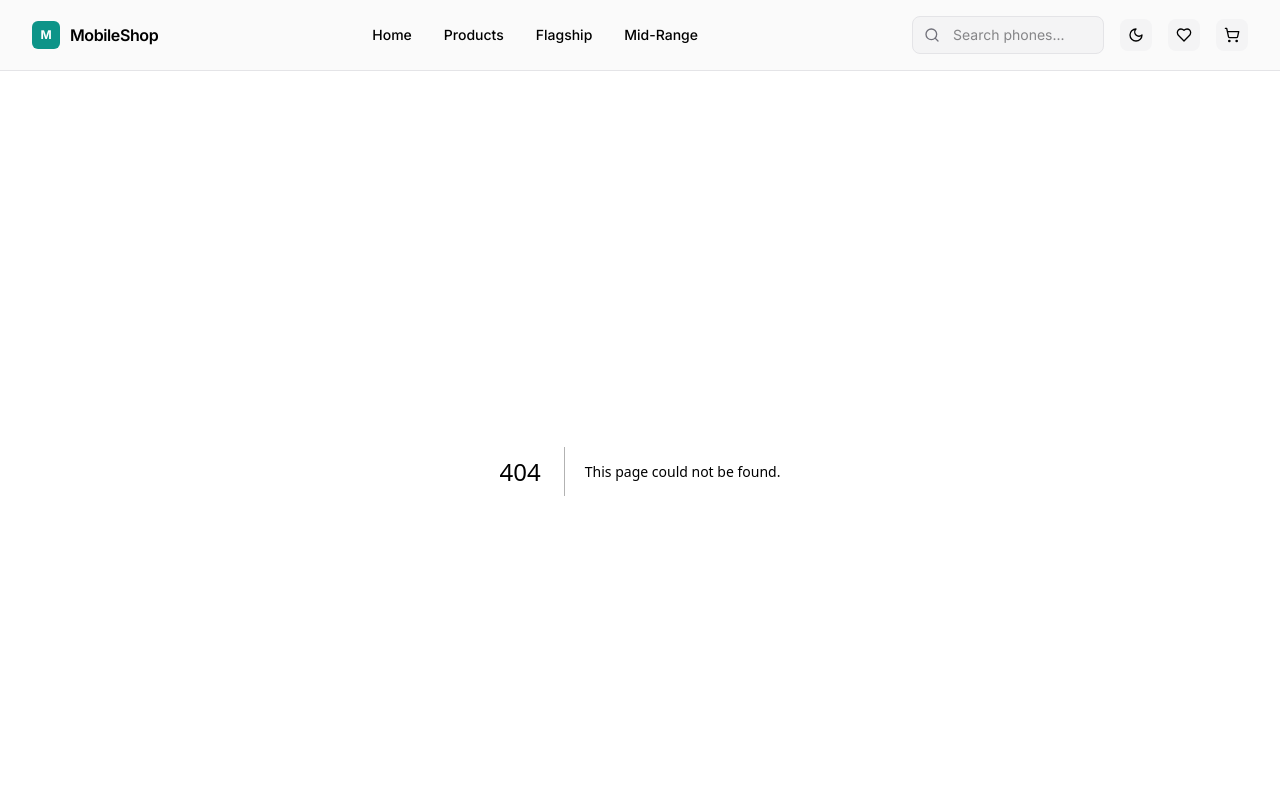
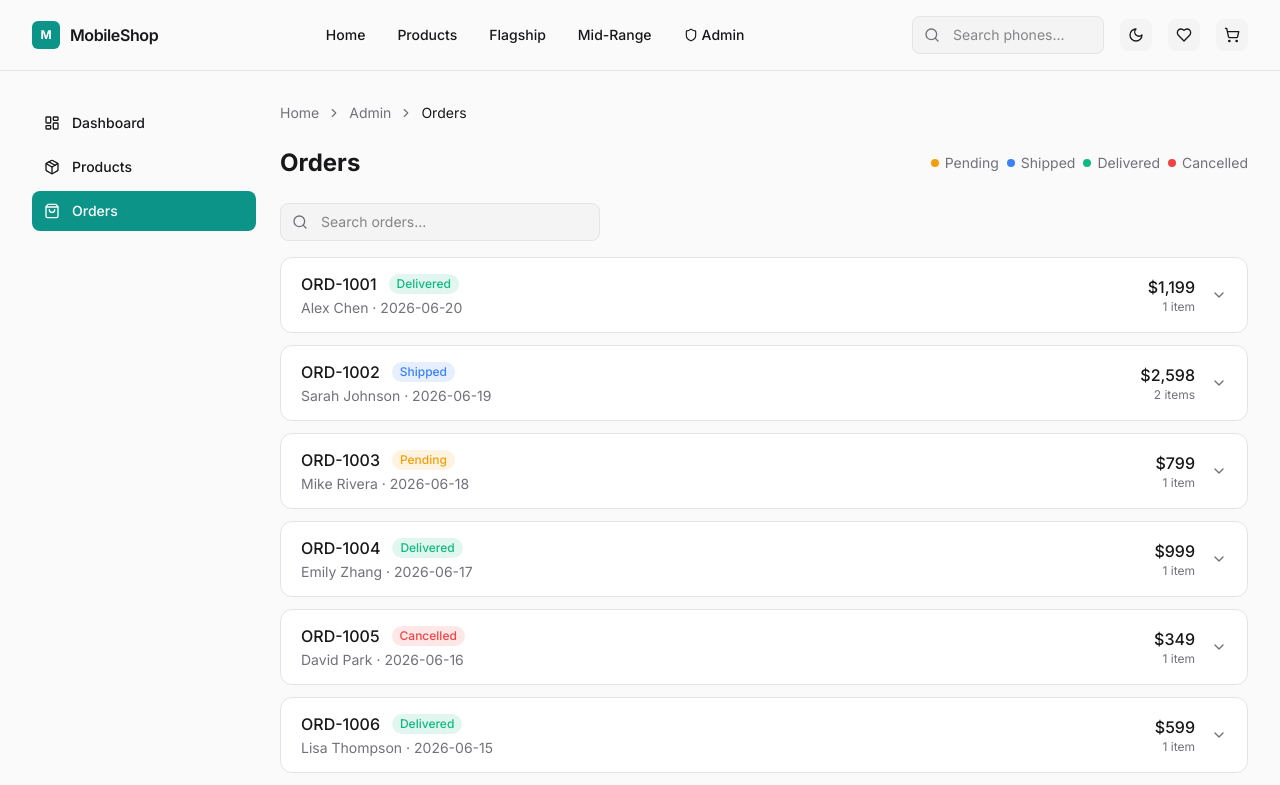
Before and after one commit to xoralife/mobile-website-v.1, a Next.js app: page /admin/orders in a window 1280 px wide. Before the commit this address had no page. Shown: the top 785 px of the page. Built offline with nearby package versions, Linux system fonts and the light colour scheme.

Commit message:
add admin orders page and admin link in Header

```diff
--- /dev/null
+++ b/src/app/admin/orders/page.js
@@ -0,0 +1,162 @@
+"use client";
+
+import { useState } from "react";
+import { products } from "@/lib/data";
+import { Search, ChevronDown } from "lucide-react";
+
+const statusColors = {
+  pending: "#f59e0b",
+  shipped: "#3b82f6",
+  delivered: "#10b981",
+  cancelled: "#ef4444",
+};
+
+const initialOrders = [
+  { id: "ORD-1001", customer: "Alex Chen", email: "alex@example.com", date: "2026-06-20", total: 1199, status: "delivered", items: [products[0]] },
+  { id: "ORD-1002", customer: "Sarah Johnson", email: "sarah@example.com", date: "2026-06-19", total: 2598, status: "shipped", items: [products[1], products[6]] },
+  { id: "ORD-1003", customer: "Mike Rivera", email: "mike@example.com", date: "2026-06-18", total: 799, status: "pending", items: [products[3]] },
+  { id: "ORD-1004", customer: "Emily Zhang", email: "emily@example.com", date: "2026-06-17", total: 999, status: "delivered", items: [products[4]] },
+  { id: "ORD-1005", customer: "David Park", email: "david@example.com", date: "2026-06-16", total: 349, status: "cancelled", items: [products[11]] },
+  { id: "ORD-1006", customer: "Lisa Thompson", email: "lisa@example.com", date: "2026-06-15", total: 599, status: "delivered", items: [products[5]] },
+  { id: "ORD-1007", customer: "James Wilson", email: "james@example.com", date: "2026-06-14", total: 999, status: "shipped", items: [products[16]] },
+  { id: "ORD-1008", customer: "Maria Garcia", email: "maria@example.com", date: "2026-06-13", total: 1099, status: "pending", items: [products[17]] },
+];
+
+export default function AdminOrders() {
+  const [orders, setOrders] = useState(initialOrders);
+  const [search, setSearch] = useState("");
+  const [openId, setOpenId] = useState(null);
+  const [menuId, setMenuId] = useState(null);
+
+  const filtered = orders.filter((o) =>
+    o.customer.toLowerCase().includes(search.toLowerCase()) ||
+    o.id.toLowerCase().includes(search.toLowerCase())
+  );
+
+  const updateStatus = (id, status) => {
+    setOrders((prev) => prev.map((o) => (o.id === id ? { ...o, status } : o)));
+    setMenuId(null);
+  };
+
+  return (
+    <>
+      <div className="mb-6 flex items-center justify-between gap-4 flex-wrap">
+        <h1 className="text-2xl font-bold">Orders</h1>
+        <div className="flex items-center gap-2 text-sm" style={{ color: "var(--muted-foreground)" }}>
+          <span className="flex items-center gap-1.5">
+            <span className="inline-block h-2 w-2 rounded-full" style={{ background: statusColors.pending }}></span>
+            Pending
+          </span>
+          <span className="flex items-center gap-1.5">
+            <span className="inline-block h-2 w-2 rounded-full" style={{ background: statusColors.shipped }}></span>
+            Shipped
+          </span>
+          <span className="flex items-center gap-1.5">
+            <span className="inline-block h-2 w-2 rounded-full" style={{ background: statusColors.delivered }}></span>
+            Delivered
+          </span>
+          <span className="flex items-center gap-1.5">
+            <span className="inline-block h-2 w-2 rounded-full" style={{ background: statusColors.cancelled }}></span>
+            Cancelled
+          </span>
+        </div>
+      </div>
+
+      <div className="relative mb-4 max-w-xs">
+        <Search className="absolute left-3 top-1/2 h-4 w-4 -translate-y-1/2" style={{ color: "var(--muted-foreground)" }} />
+        <input
+          type="text" placeholder="Search orders..."
+          value={search} onChange={(e) => setSearch(e.target.value)}
+          className="w-full rounded-lg border py-2 pl-10 pr-4 text-sm outline-none"
+          style={{ borderColor: "var(--border)", background: "var(--muted)", color: "var(--foreground)" }}
+        />
+      </div>
+
+      <div className="space-y-3">
+        {filtered.map((order) => (
+          <div key={order.id} className="rounded-xl border" style={{ borderColor: "var(--card-border)", background: "var(--card)" }}>
+            <button
+              onClick={() => setOpenId(openId === order.id ? null : order.id)}
+              className="flex w-full items-center gap-4 px-5 py-3.5 text-left"
+            >
+              <div className="flex-1 min-w-0">
+                <div className="flex items-center gap-3">
+                  <span className="font-medium">{order.id}</span>
+                  <span className="inline-block rounded-full px-2 py-0.5 text-xs font-medium capitalize"
+                    style={{ background: `${statusColors[order.status]}20`, color: statusColors[order.status] }}>
+                    {order.status}
+                  </span>
+                </div>
+                <div className="mt-0.5 text-sm" style={{ color: "var(--muted-foreground)" }}>
+                  {order.customer} &middot; {order.date}
+                </div>
+              </div>
+              <div className="text-right">
+                <div className="font-medium">${order.total.toLocaleString()}</div>
+                <div className="text-xs" style={{ color: "var(--muted-foreground)" }}>{order.items.length} item{order.items.length > 1 ? "s" : ""}</div>
+              </div>
+              <ChevronDown className={`h-4 w-4 shrink-0 transition-transform ${openId === order.id ? "rotate-180" : ""}`}
+                style={{ color: "var(--muted-foreground)" }} />
+            </button>
+
+            {openId === order.id && (
+              <div className="border-t px-5 py-4" style={{ borderColor: "var(--card-border)" }}>
+                <div className="mb-3 grid gap-3 text-sm sm:grid-cols-3">
+                  <div>
+                    <div className="text-xs" style={{ color: "var(--muted-foreground)" }}>Customer</div>
+                    <div className="font-medium">{order.customer}</div>
+                    <div style={{ color: "var(--muted-foreground)" }}>{order.email}</div>
+                  </div>
+                  <div>
+                    <div className="text-xs" style={{ color: "var(--muted-foreground)" }}>Order Date</div>
+                    <div className="font-medium">{order.date}</div>
+                  </div>
+                  <div>
+                    <div className="text-xs" style={{ color: "var(--muted-foreground)" }}>Status</div>
+                    <div className="relative">
+                      <button
+                        onClick={() => setMenuId(menuId === order.id ? null : order.id)}
+                        className="flex items-center gap-1.5 rounded-lg px-2.5 py-1 text-sm font-medium capitalize"
+                        style={{ background: `${statusColors[order.status]}20`, color: statusColors[order.status] }}
+                      >
+                        {order.status}
+                        <ChevronDown className="h-3 w-3" />
+                      </button>
+                      {menuId === order.id && (
+                        <div className="absolute left-0 top-full z-10 mt-1 w-32 rounded-lg border py-1 shadow-lg"
+                          style={{ borderColor: "var(--border)", background: "var(--card)" }}>
+                          {["pending", "shipped", "delivered", "cancelled"].map((s) => (
+                            <button key={s} onClick={() => updateStatus(order.id, s)}
+                              className={`flex w-full items-center gap-2 px-3 py-1.5 text-sm capitalize ${s === order.status ? "font-medium" : ""}`}
+                              style={{ color: s === order.status ? statusColors[s] : "var(--foreground)" }}>
+                              <span className="inline-block h-2 w-2 rounded-full" style={{ background: statusColors[s] }}></span>
+                              {s}
+                            </button>
+                          ))}
+                        </div>
+                      )}
+                    </div>
+                  </div>
+                </div>
+
+                <div className="space-y-2">
+                  <div className="text-xs font-medium uppercase tracking-wide" style={{ color: "var(--muted-foreground)" }}>Items</div>
+                  {order.items.map((item) => (
+                    <div key={item.id} className="flex items-center gap-3 rounded-lg p-2" style={{ background: "var(--muted)" }}>
+                      <img src={item.image} alt={item.name} className="h-10 w-10 rounded-lg object-cover" />
+                      <div className="flex-1 min-w-0">
+                        <div className="truncate text-sm font-medium">{item.name}</div>
+                        <div className="text-xs capitalize" style={{ color: "var(--muted-foreground)" }}>{item.brand}</div>
+                      </div>
+                      <div className="text-sm font-medium">${item.price}</div>
+                    </div>
+                  ))}
+                </div>
+              </div>
+            )}
+          </div>
+        ))}
+      </div>
+    </>
+  );
+}
--- a/src/components/Header.js
+++ b/src/components/Header.js
@@ -3,7 +3,7 @@
 import Link from "next/link";
 import { useRouter } from "next/navigation";
 import { useStore } from "@/lib/store";
-import { Search, ShoppingCart, Heart, Menu, Sun, Moon, X } from "lucide-react";
+import { Search, ShoppingCart, Heart, Menu, Sun, Moon, X, Shield } from "lucide-react";
 import { useState } from "react";
 
 export default function Header() {
@@ -39,6 +39,9 @@ export default function Header() {
           </Link>
           <Link href="/products?category=midrange" className="text-sm font-medium transition-colors hover:text-teal-600 dark:hover:text-teal-400">
             Mid-Range
+          </Link>
+          <Link href="/admin" className="flex items-center gap-1 text-sm font-medium transition-colors hover:text-teal-600 dark:hover:text-teal-400">
+            <Shield className="h-3.5 w-3.5" /> Admin
           </Link>
         </nav>
 
@@ -110,6 +113,7 @@ export default function Header() {
             <Link href="/cart" className="rounded-lg px-3 py-2 text-sm font-medium hover:bg-teal-50 dark:hover:bg-teal-950/30" onClick={() => setMenuOpen(false)}>Cart {mounted && cartCount > 0 && `(${cartCount})`}</Link>
             <Link href="/wishlist" className="rounded-lg px-3 py-2 text-sm font-medium hover:bg-teal-50 dark:hover:bg-teal-950/30" onClick={() => setMenuOpen(false)}>Wishlist {mounted && wishlist.length > 0 && `(${wishlist.length})`}</Link>
             <Link href="/account" className="rounded-lg px-3 py-2 text-sm font-medium hover:bg-teal-50 dark:hover:bg-teal-950/30" onClick={() => setMenuOpen(false)}>Account</Link>
+            <Link href="/admin" className="flex items-center gap-2 rounded-lg px-3 py-2 text-sm font-medium hover:bg-teal-50 dark:hover:bg-teal-950/30" onClick={() => setMenuOpen(false)}><Shield className="h-3.5 w-3.5" /> Admin</Link>
             <button onClick={toggleTheme} className="flex items-center gap-2 rounded-lg px-3 py-2 text-sm font-medium hover:bg-teal-50 dark:hover:bg-teal-950/30">
               {theme === "dark" ? "Light Mode" : "Dark Mode"}
             </button>
```
